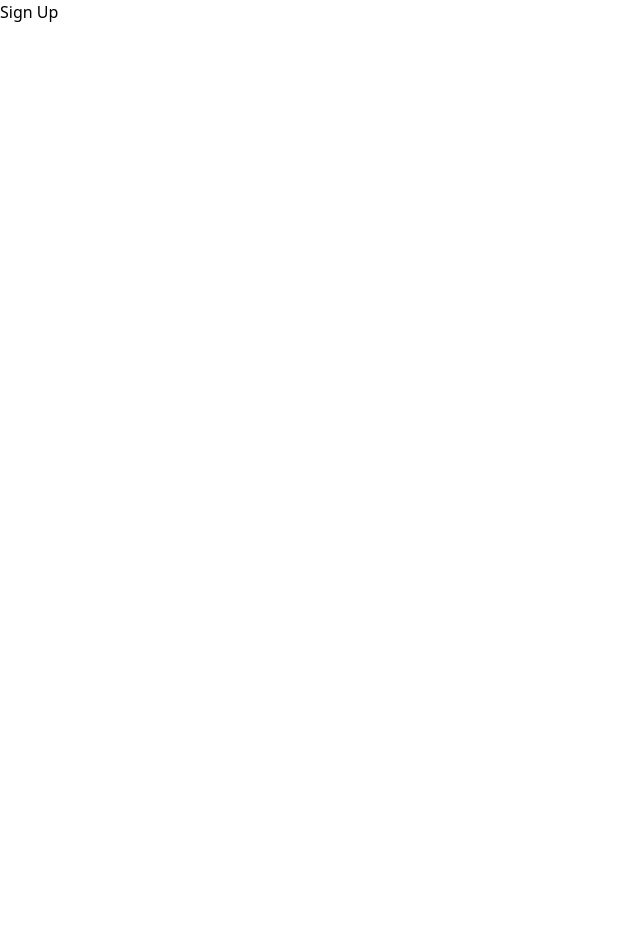
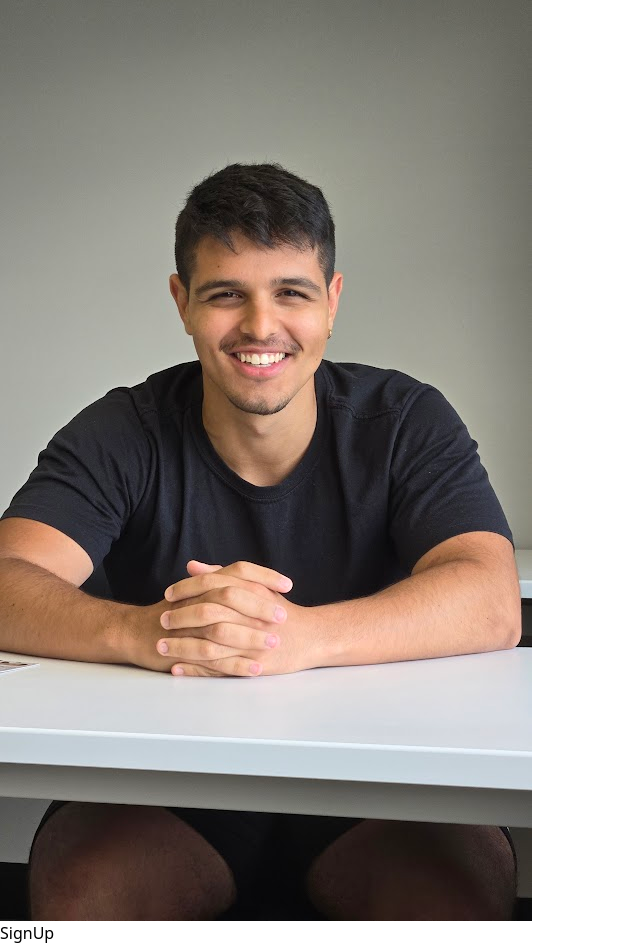
Before and after one commit to arthrduarte/newsletter, a React (Vite) app: page / in a window 1280 px wide. Shown: the part 24-969 px from the top of the page, without its empty margins (0-640 px from the left). Before the commit the page ends 800 px from the top, so only its background shows below. Built offline with nearby package versions, Linux system fonts and the light colour scheme.

Commit message:
add image and signup components

```diff
--- a/src/App.tsx
+++ b/src/App.tsx
@@ -1,18 +1,14 @@
-import { useState } from 'react'
-import reactLogo from './assets/react.svg'
-import viteLogo from '/vite.svg'
-
+import Image from './components/Image'
+import SignUp from './components/SignUp'
 
 function App() {
-  const [count, setCount] = useState(0)
-
   return (
-    <div>
-      <div>
-        <h1>Imagem</h1>
+    <div className='flex flex-col lg:flex-row'>
+      <div className='w-1/2 text-center'>
+        <Image />
       </div>
-      <div>
-        <h1>Sign Up</h1>
+      <div className='w-1/2 text-center'>
+        <SignUp />
       </div>
     </div>
   )
--- /dev/null
+++ b/src/components/Image.tsx
@@ -0,0 +1,7 @@
+export default function Image() {
+    return (
+        <>
+            <img src="src/assets/20240717_191142.jpg" className='w-full' alt="" />
+        </>
+    )
+}
--- /dev/null
+++ b/src/components/SignUp.tsx
@@ -0,0 +1,5 @@
+export default function SignUp() {
+  return (
+    <div>SignUp</div>
+  )
+}
```
Also changed, not shown: src/assets/20240717_191142.jpg (added).
